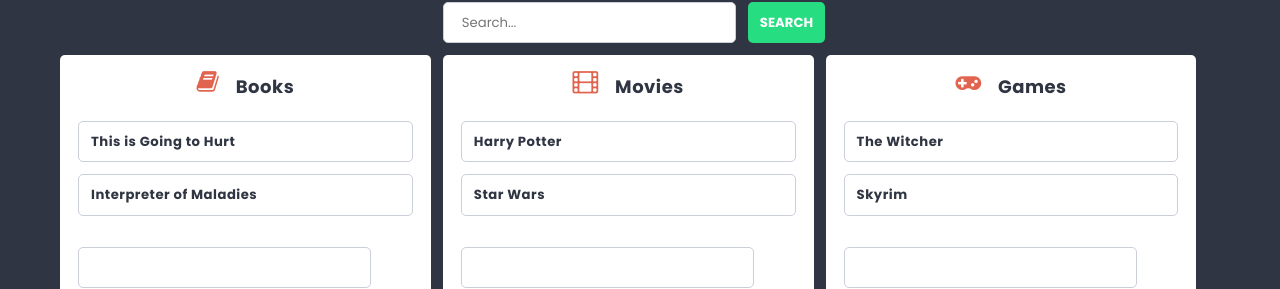
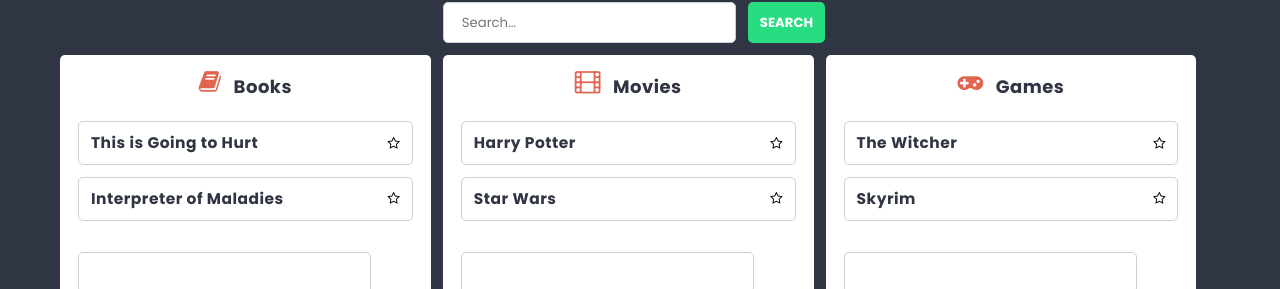
Before and after one commit to kherma/kod-9-react-webpack, a React (Create React App) app: page /list/1 in a window 1280 px wide. Shown: the part 339-628 px from the top of the page. Built offline with nearby package versions, Linux system fonts and the light colour scheme.

Commit message:
feat: add toggle favorite card functionality to card ui and redux store

```diff
--- a/src/Pages/Favorite/Favorite.js
+++ b/src/Pages/Favorite/Favorite.js
@@ -1,9 +1,10 @@
 import PageTitle from '../../components/PageTitle/PageTitle';
+import Column from '../../components/Column/Column';
 
 const Favorite = () => (
   <div>
     <PageTitle>Favorite</PageTitle>
-    <p>Lorem ipsum.</p>
+    <Column favorite={true} />
   </div>
 );
 
--- a/src/components/Card/Card.js
+++ b/src/components/Card/Card.js
@@ -1,7 +1,36 @@
 import styles from './Card.module.scss';
+import clsx from 'clsx';
+import { useDispatch } from 'react-redux';
+import { toggleCardFavorite } from '../../redux/store';
 
-const Card = ({ title }) => {
-  return <li className={styles.card}>{title}</li>;
+const Card = ({ title, cardId, isFavorite }) => {
+  const dispatch = useDispatch();
+
+  const handleToggleCardFavorite = () => {
+    dispatch(toggleCardFavorite(cardId));
+  };
+
+  return (
+    <li className={styles.card}>
+      <h3>{title}</h3>
+      <button
+        onClick={handleToggleCardFavorite}
+        className={styles.button}
+        aria-pressed={isFavorite}
+        aria-label={
+          isFavorite ? 'remove card from favorites' : 'add card to favorites'
+        }
+      >
+        <i
+          className={clsx(
+            'fa',
+            isFavorite ? `${styles.favorite} fa-star` : 'fa-star-o'
+          )}
+          aria-hidden='true'
+        />
+      </button>
+    </li>
+  );
 };
 
 export default Card;
--- a/src/components/Card/Card.module.scss
+++ b/src/components/Card/Card.module.scss
@@ -11,4 +11,21 @@
   display: flex;
   justify-content: space-between;
   font-weight: bold;
+  align-items: center;
 }
+
+.button {
+  margin: 0;
+  padding: 0;
+  background-color: transparent;
+  border: none;
+}
+
+.button:focus-visible {
+  outline: 2px solid #000;
+  outline-offset: 2px;
+}
+
+.favorite {
+  color: s.$color-warning;
+}
--- a/src/components/Column/Column.js
+++ b/src/components/Column/Column.js
@@ -3,24 +3,31 @@ import CardForm from '../CardForm/CardForm';
 import styles from './Column.module.scss';
 import { useSelector, shallowEqual } from 'react-redux';
 import { getFilteredCards } from '../../redux/store';
+import clsx from 'clsx';
 
-const Column = ({ id, title, icon }) => {
+const Column = ({ id, title, icon, favorite = false }) => {
   const cards = useSelector(
-    (state) => getFilteredCards(state, id),
+    (state) => getFilteredCards(state, id, favorite),
     shallowEqual
   );
 
+  if (!cards.length && favorite)
+    return <h2 className={styles.title}>Nothing was added</h2>;
+
   return (
-    <article className={styles.column}>
-      <h2 className={styles.title}>
-        <span className={styles.icon + ' fa fa-' + icon} /> {title}
-      </h2>
+    <article className={clsx(styles.column, favorite && styles.columnCenter)}>
+      {!favorite && (
+        <h2 className={styles.title}>
+          <span className={clsx(styles.icon, 'fa', `fa-${icon}`)} />
+          {title}
+        </h2>
+      )}
       <ul className={styles.cards}>
-        {cards.map(({ id, title }) => (
-          <Card key={id} title={title} />
+        {cards.map(({ id, title, isFavorite }) => (
+          <Card key={id} title={title} cardId={id} isFavorite={isFavorite} />
         ))}
       </ul>
-      <CardForm columnId={id} />
+      {!favorite && <CardForm columnId={id} />}
     </article>
   );
 };
--- a/src/components/Column/Column.module.scss
+++ b/src/components/Column/Column.module.scss
@@ -14,6 +14,10 @@
   &:last-child {
     margin: 0 0 s.$base-size 0;
   }
+}
+
+.columnCenter:last-child {
+  margin: 0 auto;
 }
 
 .title {
--- a/src/redux/store.js
+++ b/src/redux/store.js
@@ -5,9 +5,11 @@ import { strContains } from '../utils/strContains';
 
 // Selectors
 
-export const getFilteredCards = ({ cards, searchText }, columnId) =>
-  cards.filter(
-    (card) => card.columnId === columnId && strContains(card.title, searchText)
+export const getFilteredCards = ({ cards, searchText }, columnId, favorite) =>
+  cards.filter((card) =>
+    favorite
+      ? card.isFavorite
+      : card.columnId === columnId && strContains(card.title, searchText)
   );
 
 export const getAllColumns = (state) => state.columns;
@@ -28,6 +30,11 @@ export const addCard = (payload) => ({ type: 'ADD_CARD', payload });
 
 export const addList = (payload) => ({ type: 'ADD_LIST', payload });
 
+export const toggleCardFavorite = (payload) => ({
+  type: 'TOGGLE_CARD_FAVORITE',
+  payload,
+});
+
 export const updateSearchstring = (payload) => ({
   type: 'UPDATE_SEARCHSTRING',
   payload,
@@ -46,6 +53,15 @@ const reducer = (state, action) => {
       return {
         ...state,
         cards: [...state.cards, { ...action.payload, id: uuidv4() }],
+      };
+    case 'TOGGLE_CARD_FAVORITE':
+      return {
+        ...state,
+        cards: state.cards.map((card) =>
+          card.id === action.payload
+            ? { ...card, isFavorite: !card.isFavorite }
+            : card
+        ),
       };
     case 'ADD_LIST':
       return {
```
